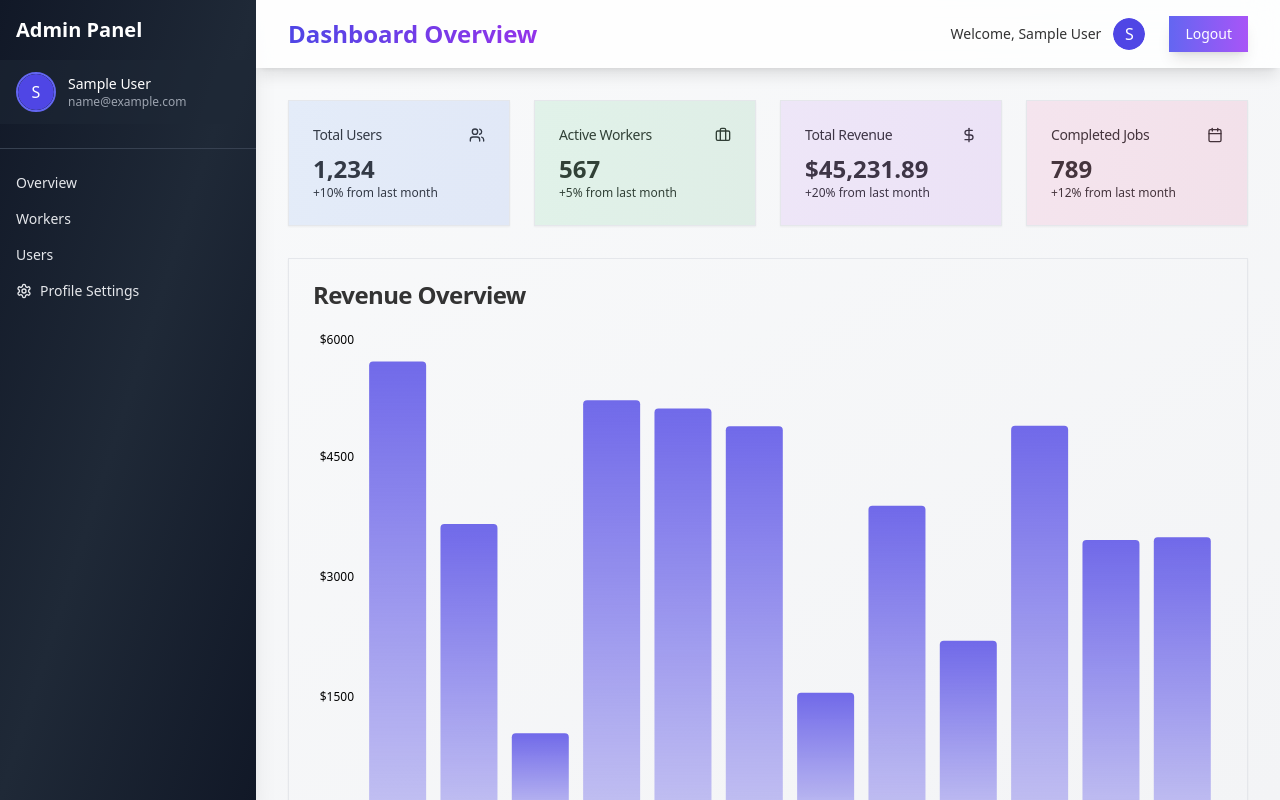
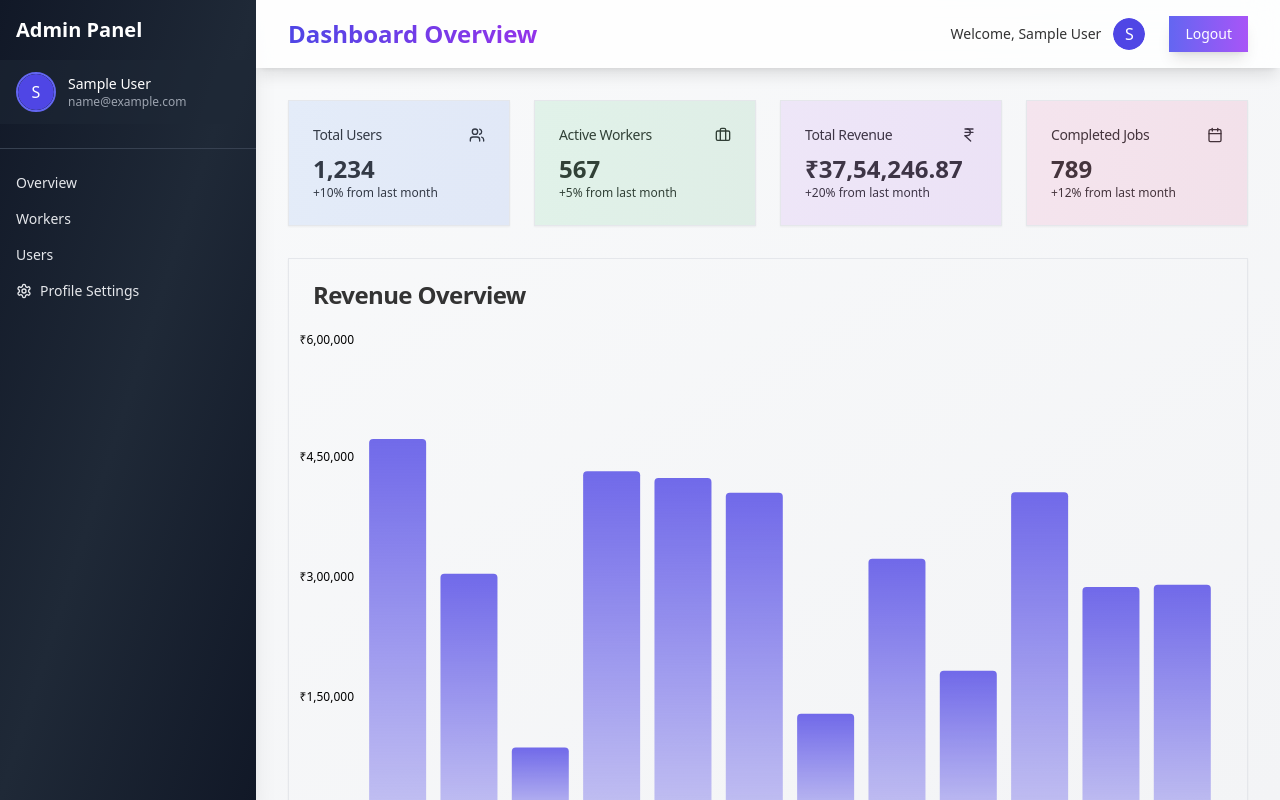
Before and after one commit to Max072004/final-lsc, a Next.js app in the folder Local-Service-Connect-main/: page /admin/dashboard in a window 1280 px wide. Built offline with nearby package versions, Linux system fonts and the light colour scheme; sample sign-in values are in the browser's storage.

Commit message:
Convert Dollar into Ruppee

```diff
--- a/Local-Service-Connect-main/app/admin/dashboard/page.tsx
+++ b/Local-Service-Connect-main/app/admin/dashboard/page.tsx
@@ -2,7 +2,7 @@
 
 import { useEffect, useState } from "react"
 import { Bar, BarChart, ResponsiveContainer, XAxis, YAxis } from "recharts"
-import { ArrowRight, Users, Briefcase, DollarSign, Calendar, Settings, Menu } from "lucide-react"
+import { ArrowRight, Users, Briefcase, IndianRupee, Calendar, Settings, Menu } from "lucide-react"
 import Link from "next/link"
 
 import { Button } from "@/components/ui/button"
@@ -16,19 +16,21 @@ import { useRouter } from "next/navigation"
 import { Avatar, AvatarFallback, AvatarImage } from "@/components/ui/avatar"
 import { Separator } from "@/components/ui/separator"
 
+const USD_TO_INR = 83 // 1 USD = 83 INR
+
 const data = [
-  { name: "Jan", total: Math.floor(Math.random() * 5000) + 1000 },
-  { name: "Feb", total: Math.floor(Math.random() * 5000) + 1000 },
-  { name: "Mar", total: Math.floor(Math.random() * 5000) + 1000 },
-  { name: "Apr", total: Math.floor(Math.random() * 5000) + 1000 },
-  { name: "May", total: Math.floor(Math.random() * 5000) + 1000 },
-  { name: "Jun", total: Math.floor(Math.random() * 5000) + 1000 },
-  { name: "Jul", total: Math.floor(Math.random() * 5000) + 1000 },
-  { name: "Aug", total: Math.floor(Math.random() * 5000) + 1000 },
-  { name: "Sep", total: Math.floor(Math.random() * 5000) + 1000 },
-  { name: "Oct", total: Math.floor(Math.random() * 5000) + 1000 },
-  { name: "Nov", total: Math.floor(Math.random() * 5000) + 1000 },
-  { name: "Dec", total: Math.floor(Math.random() * 5000) + 1000 },
+  { name: "Jan", total: (Math.floor(Math.random() * 5000) + 1000) * USD_TO_INR },
+  { name: "Feb", total: (Math.floor(Math.random() * 5000) + 1000) * USD_TO_INR },
+  { name: "Mar", total: (Math.floor(Math.random() * 5000) + 1000) * USD_TO_INR },
+  { name: "Apr", total: (Math.floor(Math.random() * 5000) + 1000) * USD_TO_INR },
+  { name: "May", total: (Math.floor(Math.random() * 5000) + 1000) * USD_TO_INR },
+  { name: "Jun", total: (Math.floor(Math.random() * 5000) + 1000) * USD_TO_INR },
+  { name: "Jul", total: (Math.floor(Math.random() * 5000) + 1000) * USD_TO_INR },
+  { name: "Aug", total: (Math.floor(Math.random() * 5000) + 1000) * USD_TO_INR },
+  { name: "Sep", total: (Math.floor(Math.random() * 5000) + 1000) * USD_TO_INR },
+  { name: "Oct", total: (Math.floor(Math.random() * 5000) + 1000) * USD_TO_INR },
+  { name: "Nov", total: (Math.floor(Math.random() * 5000) + 1000) * USD_TO_INR },
+  { name: "Dec", total: (Math.floor(Math.random() * 5000) + 1000) * USD_TO_INR },
 ]
 
 export default function AdminDashboard() {
@@ -184,8 +186,8 @@ export default function AdminDashboard() {
                 },
                 {
                   title: "Total Revenue",
-                  icon: DollarSign,
-                  value: "$45,231.89",
+                  icon: IndianRupee,
+                  value: `₹${(45231.89 * USD_TO_INR).toLocaleString("en-IN")}`,
                   change: "+20%",
                   color: "from-purple-500 to-purple-600",
                 },
@@ -237,7 +239,7 @@ export default function AdminDashboard() {
                         fontSize={12}
                         tickLine={false}
                         axisLine={false}
-                        tickFormatter={(value) => `$${value}`}
+                        tickFormatter={(value) => `₹${value.toLocaleString("en-IN")}`}
                       />
                       <ChartTooltip
                         cursor={{ fill: "rgba(99, 102, 241, 0.1)" }}
```
